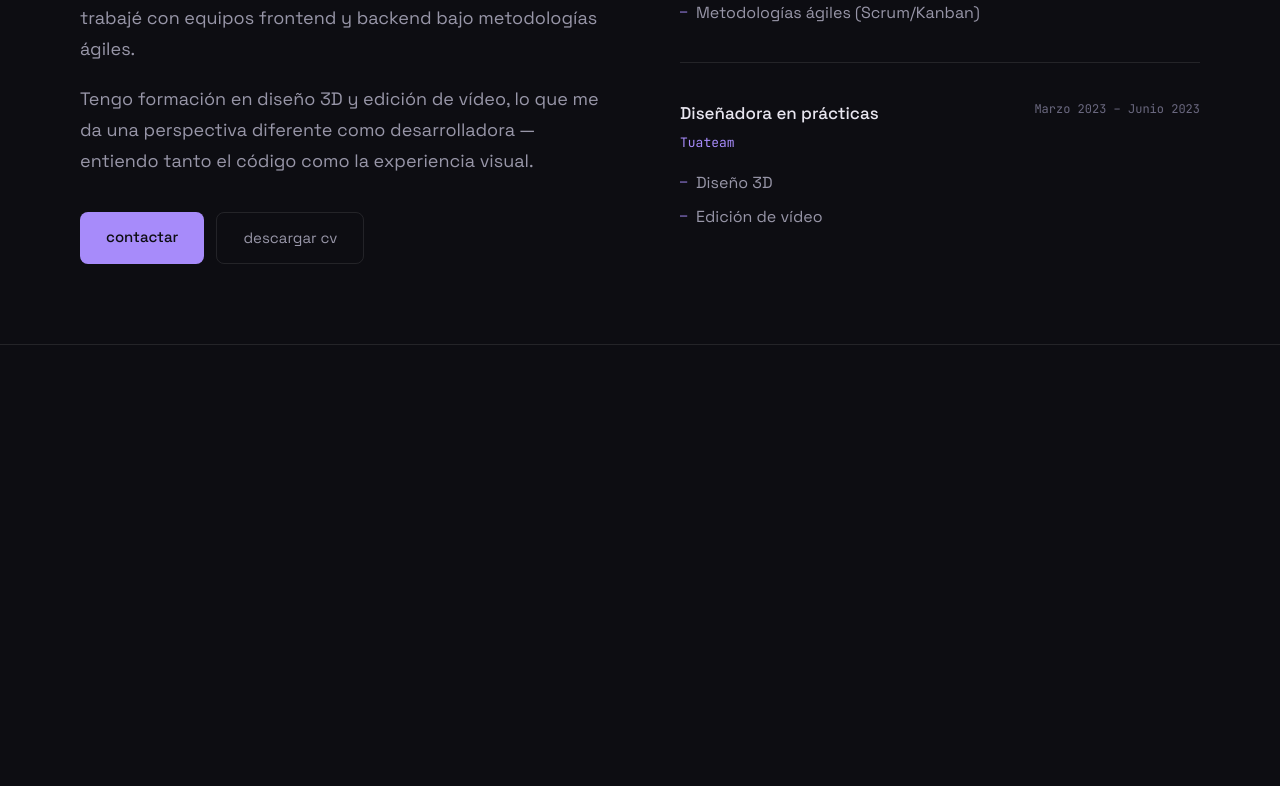
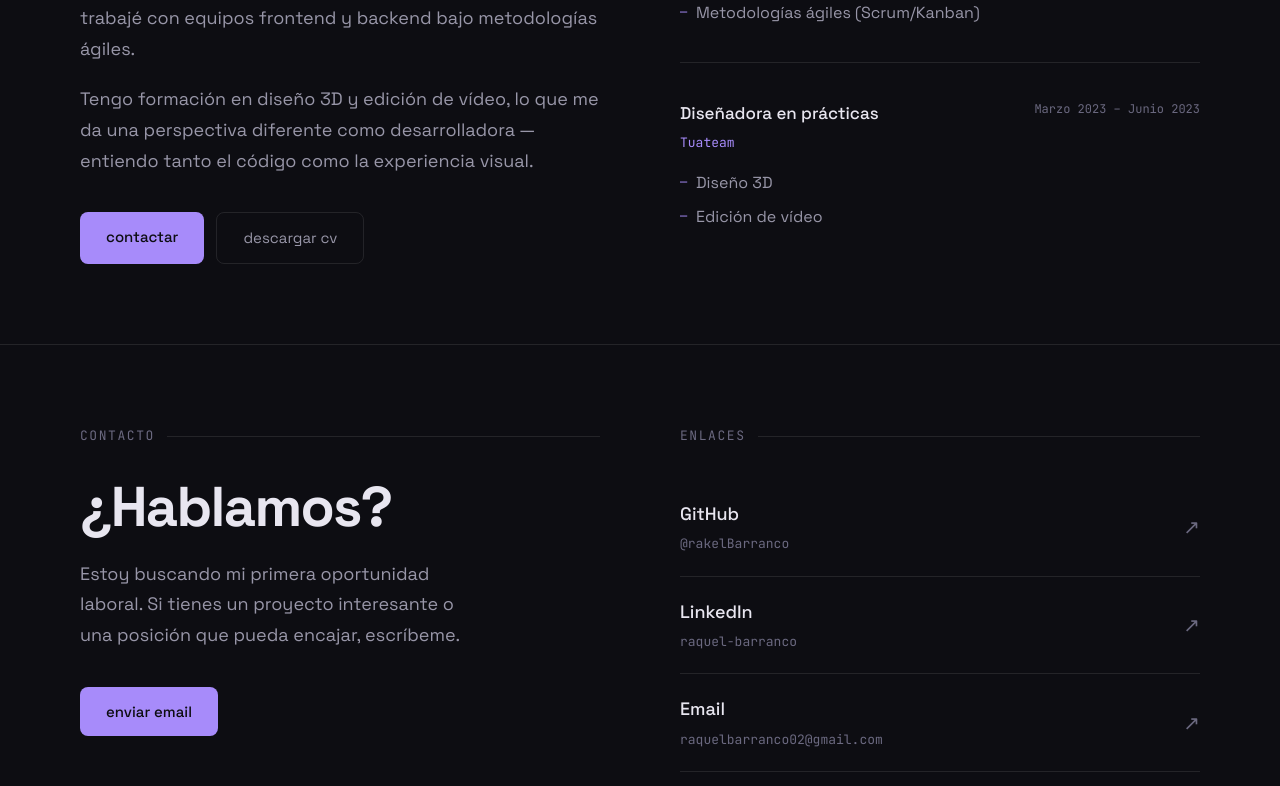
Before and after one commit to rakelBarranco/dev.portfolio, an Angular app: page / in a window 1280 px wide. Shown: the part 1802-2588 px from the top of the page. Before the commit the page ends 2147 px from the top, so only its background shows below. Built offline with nearby package versions, Linux system fonts and the light colour scheme.

Commit message:
feat: add contact section with social links

```diff
--- a/src/app/features/contact/contact.html
+++ b/src/app/features/contact/contact.html
@@ -1 +1,36 @@
-<p>contact works!</p>
+<section class="contact" id="contact">
+  <div class="contact__layout">
+
+    <div class="contact__left">
+      <div class="contact__label">contacto</div>
+
+      <h2 class="contact__title">
+        ¿Hablamos?
+      </h2>
+
+      <p class="contact__desc">
+        Estoy buscando mi primera oportunidad laboral. Si tienes un proyecto
+        interesante o una posición que pueda encajar, escríbeme.
+      </p>
+
+      <a class="btn-primary" href="mailto:raquelbarranco02@gmail.com">
+        enviar email
+      </a>
+    </div>
+
+    <div class="contact__right">
+      <div class="contact__label">enlaces</div>
+
+      @for (link of links; track link.label) {
+        <a class="contact__link" [href]="link.url" target="_blank">
+          <div class="contact__link-info">
+            <span class="contact__link-label">{{ link.label }}</span>
+            <span class="contact__link-tag">{{ link.tag }}</span>
+          </div>
+          <span class="contact__link-arrow">↗</span>
+        </a>
+      }
+    </div>
+
+  </div>
+</section>
--- a/src/app/features/contact/contact.scss
+++ b/src/app/features/contact/contact.scss
@@ -0,0 +1,109 @@
+.contact {
+  padding: 80px;
+
+  &__layout {
+    display: grid;
+    grid-template-columns: 1fr 1fr;
+    gap: 80px;
+    align-items: start;
+  }
+
+  &__label {
+    font-family: var(--font-mono);
+    font-size: 13px;
+    color: var(--color-text-muted);
+    text-transform: uppercase;
+    letter-spacing: 0.12em;
+    margin-bottom: 32px;
+    display: flex;
+    align-items: center;
+    gap: 12px;
+
+    &::after {
+      content: '';
+      flex: 1;
+      height: 0.5px;
+      background: var(--color-border);
+    }
+  }
+
+  &__title {
+    font-size: 56px;
+    font-weight: 700;
+    line-height: 1.0;
+    letter-spacing: -0.03em;
+    margin-bottom: 24px;
+  }
+
+  &__desc {
+    font-size: 18px;
+    color: var(--color-text-secondary);
+    line-height: 1.7;
+    margin-bottom: 36px;
+    max-width: 400px;
+  }
+
+  &__link {
+    display: flex;
+    align-items: center;
+    justify-content: space-between;
+    padding: 20px 0;
+    border-bottom: 0.5px solid var(--color-border);
+    transition: border-color 0.2s;
+    cursor: pointer;
+
+    &:hover {
+      border-color: var(--color-accent);
+
+      .contact__link-label {
+        color: var(--color-accent);
+      }
+
+      .contact__link-arrow {
+        color: var(--color-accent);
+        transform: translate(2px, -2px);
+      }
+    }
+  }
+
+  &__link-info {
+    display: flex;
+    flex-direction: column;
+    gap: 4px;
+  }
+
+  &__link-label {
+    font-size: 18px;
+    font-weight: 500;
+    color: var(--color-text-primary);
+    transition: color 0.2s;
+  }
+
+  &__link-tag {
+    font-family: var(--font-mono);
+    font-size: 13px;
+    color: var(--color-text-muted);
+  }
+
+  &__link-arrow {
+    font-size: 20px;
+    color: var(--color-text-muted);
+    transition: color 0.2s, transform 0.2s;
+  }
+}
+
+.btn-primary {
+  background: var(--color-accent);
+  color: var(--color-bg);
+  border: none;
+  padding: 12px 26px;
+  border-radius: 8px;
+  font-family: var(--font-sans);
+  font-size: 15px;
+  font-weight: 500;
+  cursor: pointer;
+  transition: opacity 0.2s;
+  display: inline-block;
+
+  &:hover { opacity: 0.85; }
+}
--- a/src/app/features/contact/contact.ts
+++ b/src/app/features/contact/contact.ts
@@ -6,6 +6,23 @@ import { Component } from '@angular/core';
   templateUrl: './contact.html',
   styleUrl: './contact.scss',
 })
-export class Contact {
+export class ContactComponent {
 
+  links = [
+    {
+      label: 'GitHub',
+      url: 'https://github.com/rakelBarranco',
+      tag: '@rakelBarranco'
+    },
+    {
+      label: 'LinkedIn',
+      url: 'https://linkedin.com/in/raquel-barranco',
+      tag: 'raquel-barranco'
+    },
+    {
+      label: 'Email',
+      url: 'mailto:raquelbarranco02@gmail.com',
+      tag: 'raquelbarranco02@gmail.com'
+    }
+  ];
 }
--- a/src/app/features/home/home.html
+++ b/src/app/features/home/home.html
@@ -1,3 +1,4 @@
 <app-hero />
 <app-projects />
 <app-about />
+<app-contact />
--- a/src/app/features/home/home.ts
+++ b/src/app/features/home/home.ts
@@ -2,13 +2,15 @@ import { Component } from '@angular/core';
 import HeroComponent from '../hero/hero';
 import {Projects} from '../projects/projects';
 import {AboutComponent} from '../about/about';
+import {ContactComponent} from '../contact/contact';
 
 @Component({
   selector: 'app-home',
   imports: [
     HeroComponent,
     Projects,
-    AboutComponent
+    AboutComponent,
+    ContactComponent
   ],
   templateUrl: './home.html',
   styleUrl: './home.scss',
```
